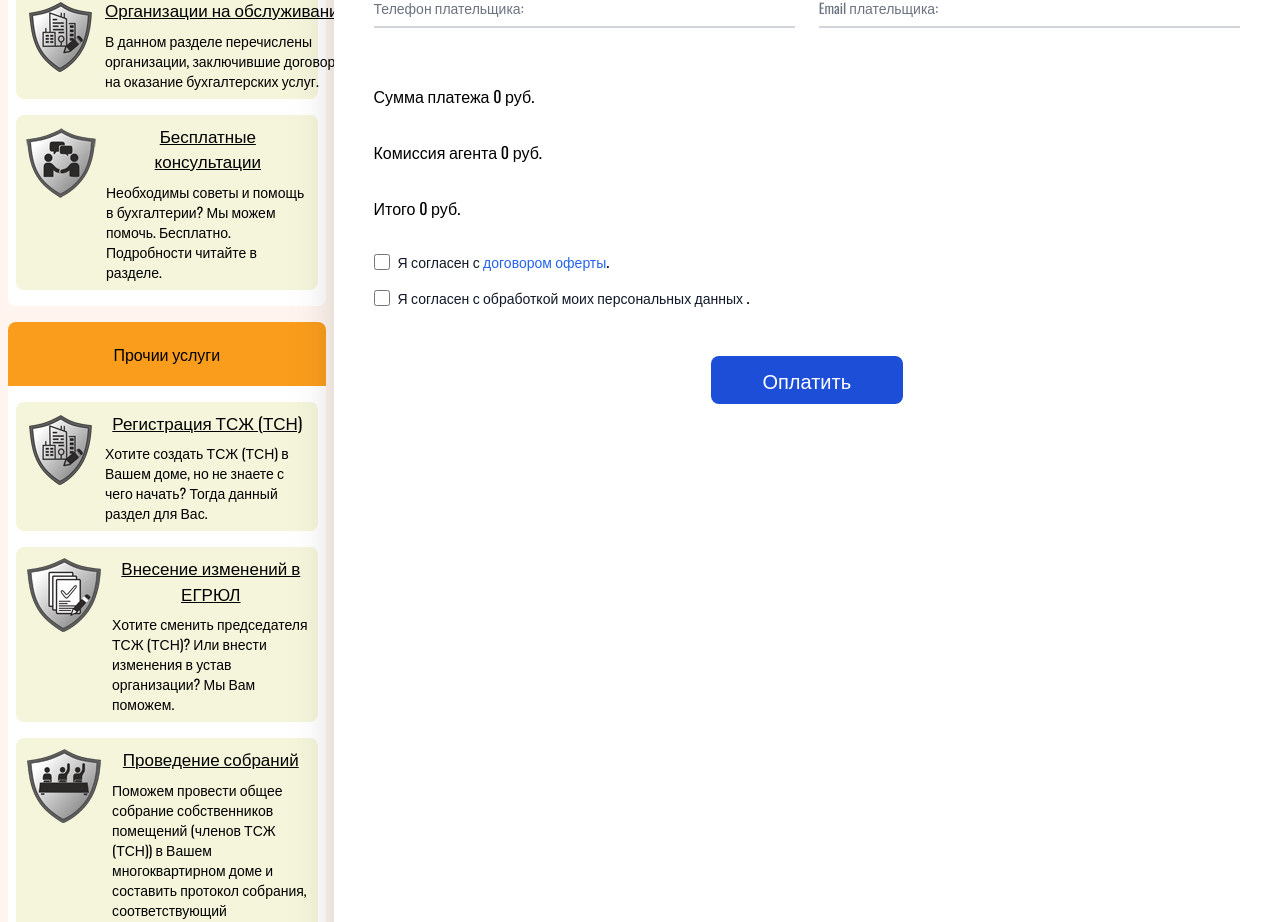
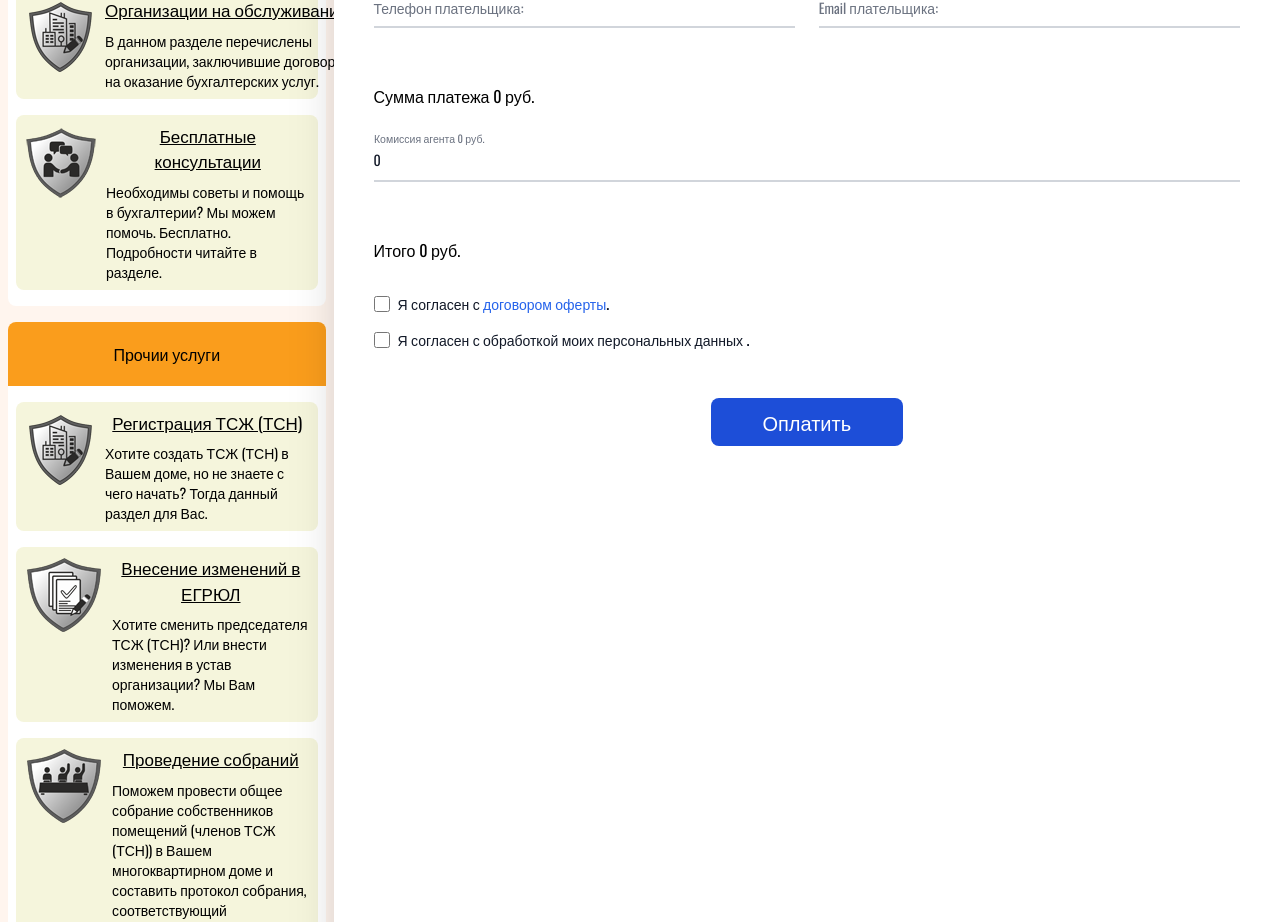
Before and after one commit to mentor-FE/my-gkh, a Next.js app: page /pay in a window 1280 px wide. Shown: the part 1372-2294 px from the top of the page. Built offline with nearby package versions, Linux system fonts and the light colour scheme.

Commit message:
add summ7

```diff
--- a/components/formForPay/FormPay.jsx
+++ b/components/formForPay/FormPay.jsx
@@ -15,10 +15,10 @@
     if (e.target.name === 'NAME') {
       setSelectedEnterprise(e.target.value)
     }
-    if (e.target.name === 'NAMEADRESS') {
+    if (e.target.name === 'FLAT') {
       setSelectedAdress(e.target.value)
     }
-    if (e.target.name === 'flat') {
+    if (e.target.name === 'FLAT1') {
       setSelectedFlat(e.target.value)
     }
   }
@@ -216,7 +216,7 @@
           <input
             onChange={(e) => handleChange(e)}
             type='email'
-            name='EMAIL'
+            name='MAIL'
             id='floating_email'
             className='block py-2.5 px-0 w-full text-sm text-gray-900 bg-transparent border-0 border-b-2 border-gray-300 appearance-none dark:text-white dark:border-gray-600 dark:focus:border-blue-500 focus:outline-none focus:ring-0 focus:border-blue-600 peer'
             placeholder=' '
@@ -237,11 +237,32 @@
       </div>
 
       {/*  Комиссия агента  */}
-      <div className=''>
-        <div id='summa7'>
+      <div className='relative z-0 w-full mb-6 group'>
+      <input
+        onChange={(e) => onChange(e)}
+        type='number'
+        name='SUMMA7'
+        id='SUMMA7'
+        className='block py-2.5 px-0 w-full text-sm text-gray-900 bg-transparent border-0 border-b-2 border-gray-300 appearance-none dark:text-white dark:border-gray-600 dark:focus:border-blue-500 focus:outline-none focus:ring-0 focus:border-blue-600 peer'
+        placeholder=' '
+        min='0'
+        required
+        step='0.01'
+        value={formData?.totalServicePercent || 0}
+      />
+      <label
+        htmlFor='SUMMA7'
+        className='peer-focus:font-medium absolute text-sm text-gray-500 dark:text-gray-400 duration-300 transform -translate-y-6 scale-75 top-3 -z-10 origin-[0] peer-focus:left-0 peer-focus:text-blue-600 peer-focus:dark:text-blue-500 peer-placeholder-shown:scale-100 peer-placeholder-shown:translate-y-0 peer-focus:scale-75 peer-focus:-translate-y-6'
+      >
+         Комиссия агента {formData?.totalServicePercent || 0} руб.
+      </label>
+
+        </div>
+      {/* <div className=''>
+        <div id='SUMMA7'>
           Комиссия агента {formData?.totalServicePercent || 0} руб.
         </div>
-      </div>
+      </div> */}
 
       {/*  Итого  */}
       <div className=''>
--- a/components/select/SelectApp.jsx
+++ b/components/select/SelectApp.jsx
@@ -106,7 +106,7 @@
           onChange={(e) => handleChange(e)}
           className='bg-gray-50 border border-gray-300 text-gray-900 text-sm rounded-lg focus:ring-blue-500 focus:border-blue-500 block w-full p-2.5 dark:bg-gray-700 dark:border-gray-600 dark:placeholder-gray-400 dark:text-white dark:focus:ring-blue-500 dark:focus:border-blue-500'
           id='org2'
-          name='NAMEADRESS'
+          name='FLAT'
           required
         >
           <option value=''>-- Выберите адрес --</option>
@@ -124,8 +124,7 @@
           onChange={(e) => handleChange(e)}
           className='bg-gray-50 border border-gray-300 text-gray-900 text-sm rounded-lg focus:ring-blue-500 focus:border-blue-500 block w-full p-2.5 dark:bg-gray-700 dark:border-gray-600 dark:placeholder-gray-400 dark:text-white dark:focus:ring-blue-500 dark:focus:border-blue-500'
           id='org3'
-          name='flat'
-          required
+          name='FLAT1'
         >
           <option value=''>-- Выбирите квартиру --</option>
           {flats}
```
